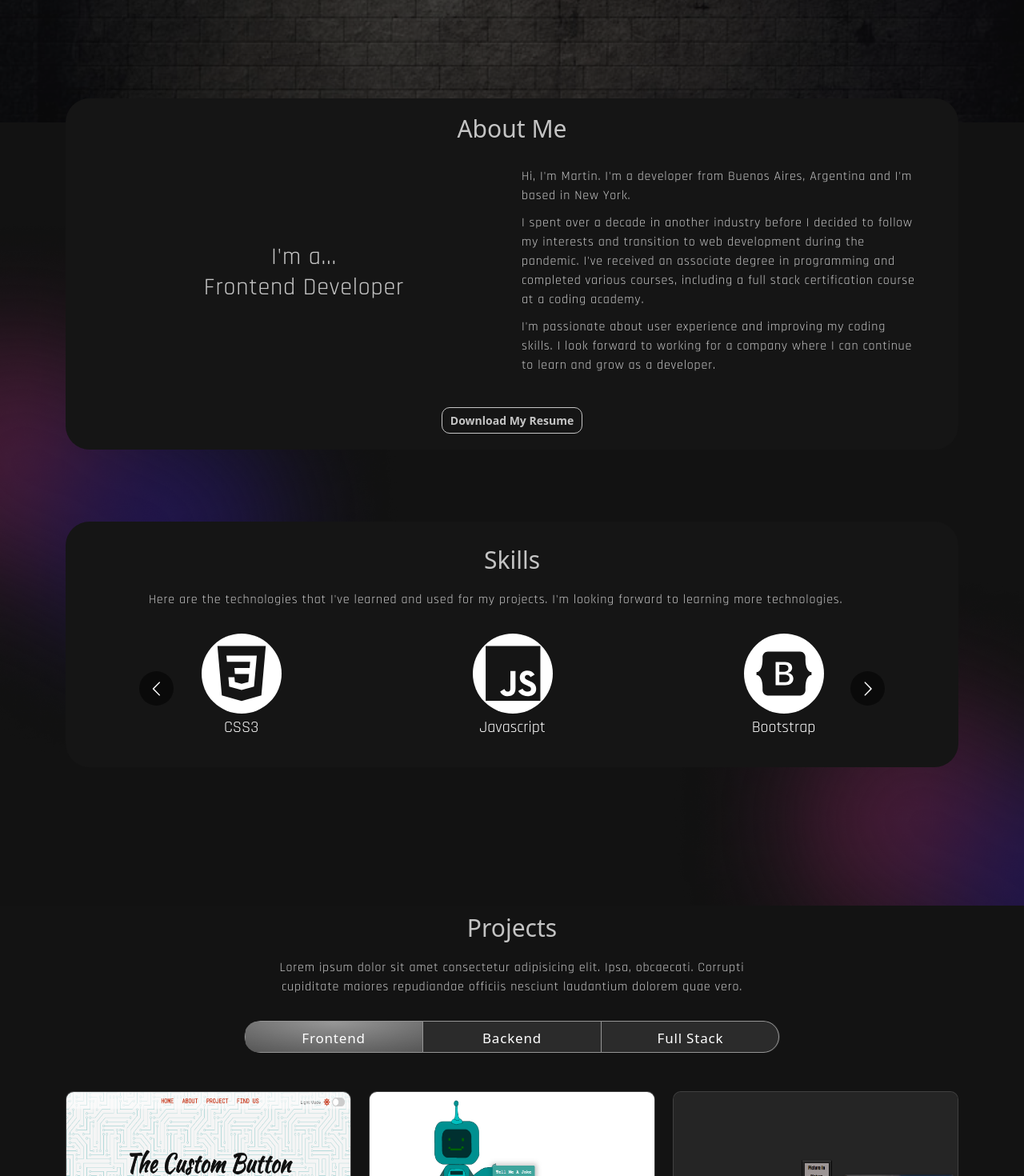
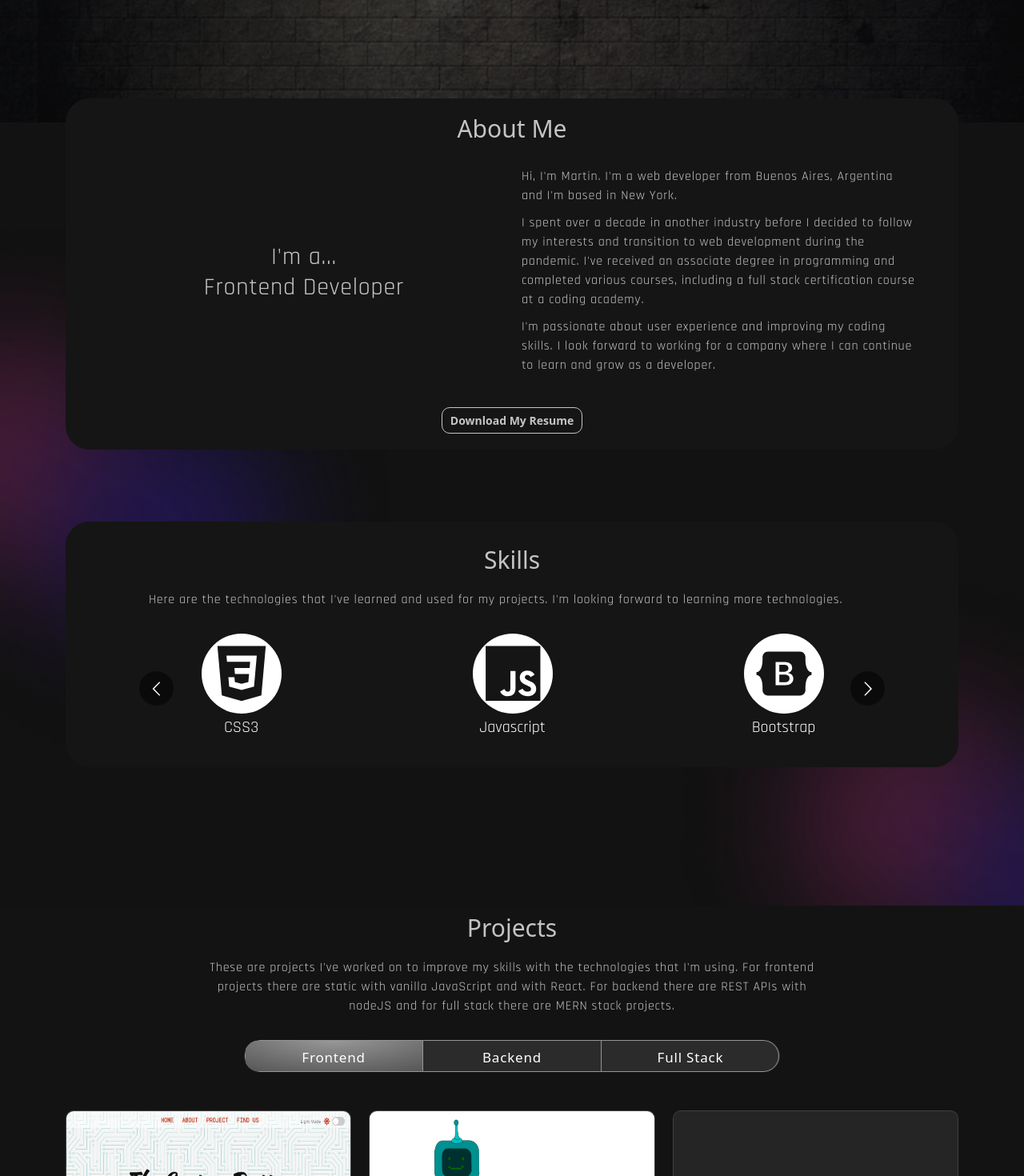
Before and after one commit to Martin-J-Larre/portfolio-dev, a React (Create React App) app: page / in a window 1280 px wide. Shown: the part 647-2117 px from the top of the page at 80% size. Built offline with nearby package versions, Linux system fonts and the light colour scheme.

Commit message:
#11 text ingles/spanish added

```diff
--- a/src/components/Projects/Projects.js
+++ b/src/components/Projects/Projects.js
@@ -72,7 +72,7 @@ export const Projects = () => {
         <Row>
           <Col>
             <h2>{t("projects.title")}</h2>
-            <p>Lorem ipsum dolor sit amet consectetur adipisicing elit. Ipsa, obcaecati. Corrupti cupiditate maiores repudiandae officiis nesciunt laudantium dolorem quae vero.</p>
+            <p>{t("projects.text")}</p>
             <Tab.Container id="projects-tabs" defaultActiveKey="first">
               <Nav variant="pills" className='nav-pills mb-5 justify-content-center align-items-center' id='pills-tab'>
                 <Nav.Item>
--- a/src/components/Projects/projects.css
+++ b/src/components/Projects/projects.css
@@ -13,7 +13,7 @@
 }
 .project p {
   color: #fff;
-  width: 56%;
+  width: 70%;
   letter-spacing: 0.8px;
   margin: 14px auto 30px auto;
   text-align: center;
--- a/src/translations/en/global.json
+++ b/src/translations/en/global.json
@@ -13,7 +13,7 @@
   "about":{
     "title": "About Me",
     "iam": "I'm a...",
-    "text1": "Hi, I'm Martin. I'm a developer from Buenos Aires, Argentina and I'm based in New York.",
+    "text1": "Hi, I'm Martin. I'm a web developer from Buenos Aires, Argentina and I'm based in New York.",
     "text2": "I spent over a decade in another industry before I decided to follow my interests and transition to web development during the pandemic. I've received an associate degree in programming and completed various courses, including a full stack certification course at a coding academy.",
     "text3": "I'm passionate about user experience and improving my coding skills. I look forward to working for a company where I can continue to learn and grow as a developer.",
     "resume":"Download My Resume"
@@ -23,7 +23,7 @@
   },
   "projects":{
     "title": "Projects",
-    "text": ""
+    "text": "These are projects I've worked on to improve my skills with the technologies that I'm using. For frontend projects there are static with vanilla JavaScript and with React. For backend there are REST APIs with nodeJS and for full stack there are MERN stack projects."
   },
   "contact":{
     "title": "Contact",
--- a/src/translations/es/global.json
+++ b/src/translations/es/global.json
@@ -13,15 +13,17 @@
   "about":{
     "title": "Sobre Mi",
     "iam": " Yo soy un ...",
-    "text": "",
+    "text1": "Hola, Yo soy Martin. Yo soy un desarrollador web de Buenos Aires, Argentina *pero* establecido en Nueva York.",
+    "text2": "Despues de mas de una decada dedicandome a otra industria, decidi seguir mis intereses personales, estudiando programacion y desarrollo web durante la pandemia. Me gradue como Tecnico superior en programacion y complete varios cursos entre ellos una certificacion Desarrollo Full Stack en una academia digital.",
+    "text3": "Soy un apasionado por la experiencia de usuario, la tecnologia y continuar mejorando mis habilidades en el desarrollo web. Estoy buscando con ansias trabajar en una campania donde pueda seguir aprendiendo y crecer como desarrollador.",
     "resume":"Descargar Mi CV"
   },
   "projects":{
     "title": "Proyectos",
-    "text": ""
+    "text": "Estos son algunos projectos en lo que estado trabajando para aplicar y mejorar mis habilidades con las tecnologias que estoy usando. Para el frontend hay algunos projectos estaticos, con vanilla JavaScript y React. Para el backend hay REST APIs con nodeJS y para full stack proyectos MERN stack"
   },
   "skills":{
-    "text": ""
+    "text":"Estas son algunas de las tecnologias que eh aprendido y uso en mis proyectos. Sigo contantemente tratando de mejorar mis habilidades con estas y aprendiendo nuevas. "
   },
   "contact":{
     "title": "Contacto",
```
